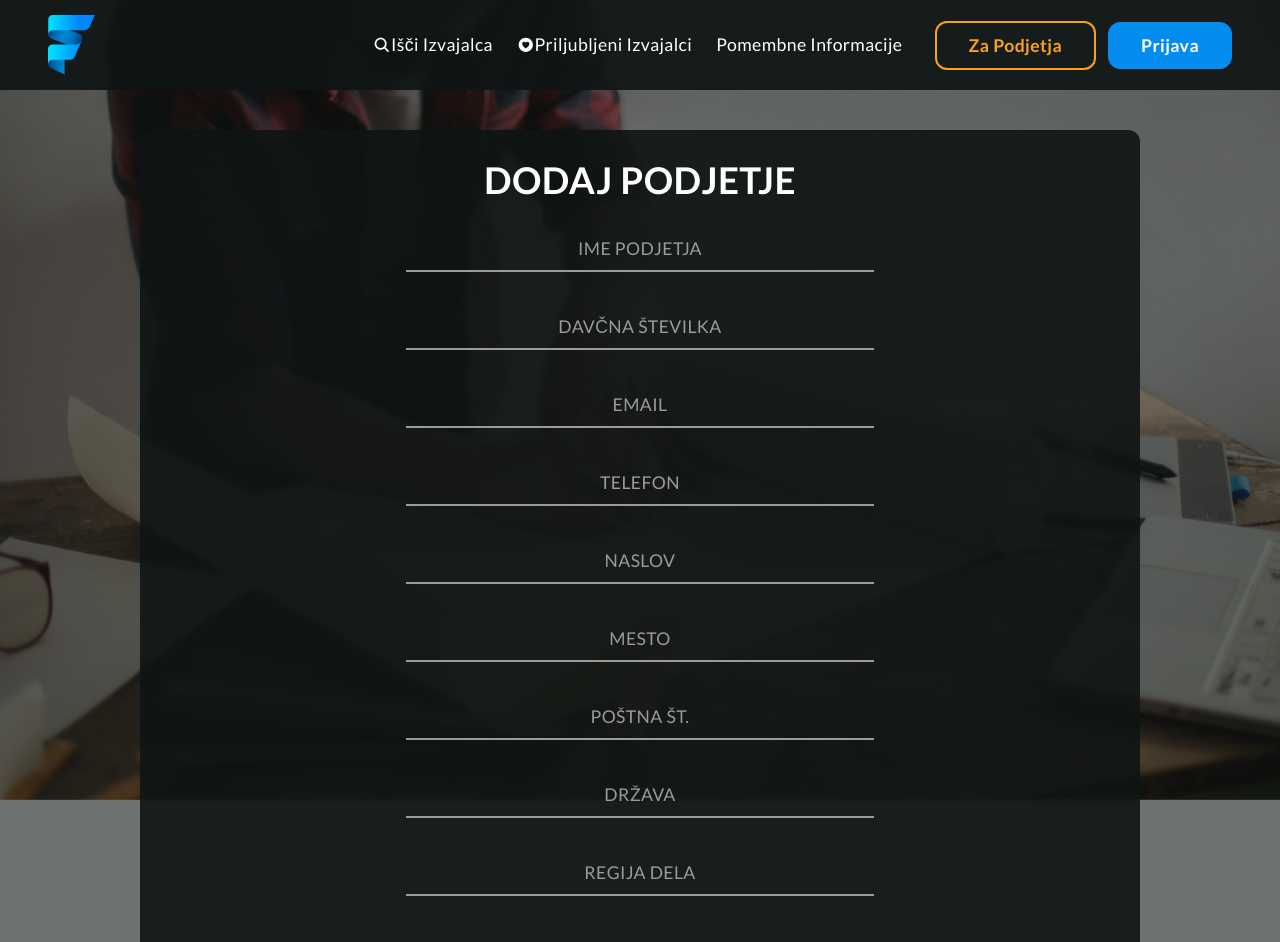
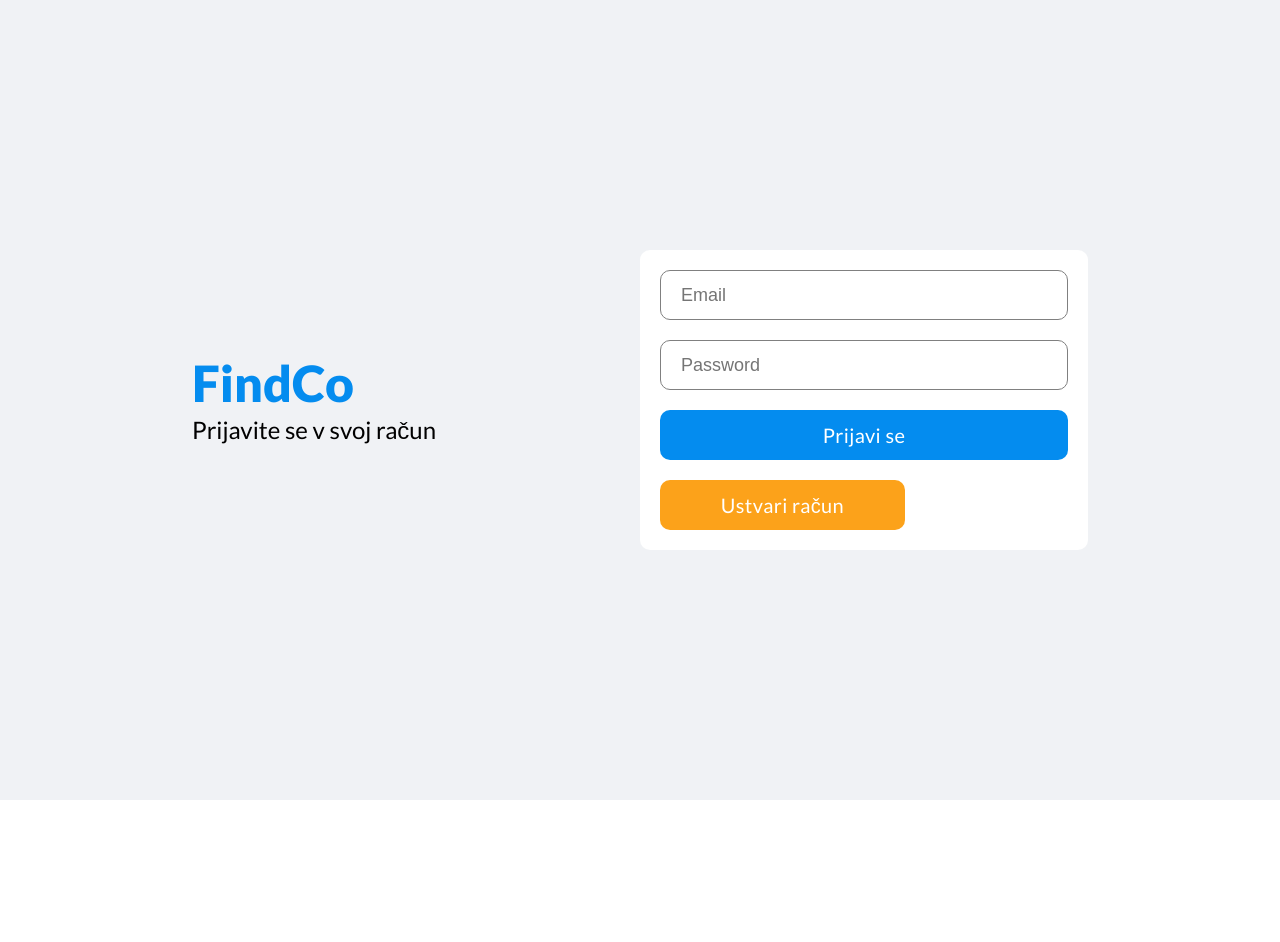
Before and after one commit to MiTi-prog/FindCo, a React (Create React App) app in the folder front/findco-front/: page /vnos-podjetja in a window 1280 px wide. Shown: the top 942 px of the page. After the commit the page ends 800 px from the top, so only its background shows below. Built offline with nearby package versions, Linux system fonts and the light colour scheme.

Commit message:
Basic app working

```diff
--- a/front/findco-front/src/App.js
+++ b/front/findco-front/src/App.js
@@ -43,9 +43,6 @@ function App() {
                     <FavPodjetja />
                 </Route>
                 <Route path="/isci-podjetja">
-                    <Companies />
-                </Route>
-                <Route path="/isci-podjetja">
                     <SearchPodjetja />
                 </Route>
                 <Route path="/learn-more">
@@ -82,7 +79,7 @@ function App() {
                     <Vprasanja />
                 </Route>
                 <Route exact path="/vnos-podjetja">
-                    <PodjetjeVnos />
+                { user ? <PodjetjeVnos /> : <Login /> }
                 </Route>
 
             </Switch>
--- a/front/findco-front/src/components/Companies/Contractor-block.jsx
+++ b/front/findco-front/src/components/Companies/Contractor-block.jsx
@@ -9,9 +9,8 @@ function ContractorBlock({ contractor }) {
             <div className="row">
                 <div className="contractor-block">
                     <div className="contractor-info">
-                        <h4>{contractor.company_name}</h4>
-                        <p>{contractor.first_name}</p>
-                        <p>{contractor.last_name}</p>
+                        <h4>Ime podjetja: {contractor.company_name}</h4>
+                        <p>Ime in priimek latnika: {contractor.first_name} {contractor.last_name}</p>
                     </div>
                     <div className="read-more">
                         <button className=''>
--- a/front/findco-front/src/components/Header/Nav/Nav.jsx
+++ b/front/findco-front/src/components/Header/Nav/Nav.jsx
@@ -4,11 +4,15 @@ import Button from "../../../UI/Button/Button";
 import { IoSearch,IoHeartCircle,IoPerson } from "react-icons/io5";
 import { useContext } from "react";
 import { AuthContext } from "./../../../context/AuthContext";
+import { useHistory } from "react-router";
+import { withRouter } from "react-router";
 
 import classes from "./Nav.module.scss";
 
 const Nav = ({ isMenu, menuToggle }) => {
-    const { user } = useContext(AuthContext);
+    const { user, logoutHandler } = useContext(AuthContext);
+    const history = useHistory();
+
 
     return (
         <nav className={isMenu ? classes.menu__nav : classes.nav}>
@@ -32,16 +36,26 @@ const Nav = ({ isMenu, menuToggle }) => {
                                 <Button to="/moj-racun"  className={classes.booknow} onClick={menuToggle}>
                                     <IoPerson/> Moj račun
                                 </Button>
+                                <button className='oranzna'  onClick={() => {
+                                    logoutHandler();
+                                    console.log('clicked');
+                                    history.push('/');
+                                    history.go(0);
+                                }}
+                                >
+                                    Odjava
+                                </button>
                             </>
                     :   <>
-                        <Button to="/"  className={classes.booknow} onClick={menuToggle}>
+                            <Button to="/prijava"  className={classes.booknow} onClick={menuToggle}>
                                 Prijava
                             </Button>
                         </>
                 }
+
             </div>
         </nav>
     );
 };
 
-export default Nav;
+export default withRouter(Nav);
--- a/front/findco-front/src/components/Podjetja/PodjetjeVnos.jsx
+++ b/front/findco-front/src/components/Podjetja/PodjetjeVnos.jsx
@@ -4,21 +4,66 @@ import Footer from "../../components/Footer/Footer";
 import "./PodjetjeVnos.scss";
 import Button from "../../UI/Button/Button";
 import Hisa1 from "./../../assets/piseMajster.jpg";
+import axios from "axios";
+import { useHistory } from "react-router";
+import { useContext } from "react";
+import { AuthContext } from "./../../context/AuthContext";
 
 function PodjetjaVnos() {
     // textInput must be declared here so the ref can refer to it
-    const companyName = useRef(null);
-    const taxNumber = useRef(null);
-    const email = useRef(null);
-    const region = useRef(null);
-    const lineOfWork = useRef(null);
-    const phone = useRef(null);
-    const address = useRef(null);
-    const city = useRef(null);
-    const postalCode = useRef(null);
-    const country = useRef(null);
-    const logoPic = useRef(null);
+    const companyName = useRef();
+    const taxNumber = useRef();
+    const email = useRef();
+    const region = useRef();
+    const lineOfWork = useRef();
+    const phone = useRef();
+    const address = useRef();
+    const city = useRef();
+    const postalCode = useRef();
+    const country = useRef();
+    const logoPic = useRef();
+    const history = useHistory();
 
+    const { user } = useContext(AuthContext);
+    const handleClick = async (e) => {
+
+        const options = {
+          headers: {
+            'Content-Type' : 'application/json',
+            'Authorization' : 'jwt ' + user.token
+          }
+        };
+
+        const company = {
+          company_name: companyName.current.value,
+          tax_number: taxNumber.current.value,
+          email: email.current.value,
+          line_of_work: lineOfWork.current.value,
+          phone: phone.current.value,
+          street_address: address.current.value,
+          city: city.current.value,
+          postal_code: postalCode.current.value,
+          country: country.current.value,
+          logo_image: logoPic.current.value
+        }
+
+        e.preventDefault();
+
+        try {
+            await axios.post('https://cors-anywhere.herokuapp.com/http://find-co.herokuapp.com/api/v1/company/add', options, company) //,options
+            .then((response) => {
+                console.log('Response API: ', response);
+                alert('Podjetje je bilo uspešno dodano');
+            }, (error) => {
+                alert('Podjetje ni bilo dodano. Poskusite ponovno, ali kontaktirajte ravijalce.');
+                console.log(error);
+            })
+
+            history.push("/");
+        } catch (err) {
+            console.log(err);
+        }
+      };
 
     return (
         <>
@@ -33,78 +78,74 @@ function PodjetjaVnos() {
                     <div className="hero__content">
                         <h1 className="hero__content__title">Dodaj Podjetje</h1>
 
-                          <form>
+                            <form onSubmit={handleClick}>
 
                                 <div class="form__group field">
                                         <input type="input" class="form__field" placeholder="Ime Podjetja" name="imePodjetja" id='imePodjetja'  ref={companyName} required />
-                                    <label for="imePodjetja" class="form__label">Ime Podjetja</label>
+                                        <label class="form__label">Ime Podjetja</label>
                                 </div> <br />
 
                                 <div class="form__group field">
                                         <input type="input" class="form__field" placeholder="Davcna Stevilka" name="taxNumb" id='taxNumb' ref={taxNumber} required />
-                                    <label for="taxNumb" class="form__label">Davčna Številka</label>
+                                        <label class="form__label">Davčna Številka</label>
                                 </div> <br />
 
                                 <div class="form__group field">
                                         <input type="input" class="form__field" placeholder="Email" name="email" id='email' ref={email} required />
-                                    <label for="email" class="form__label">Email</label>
+                                        <label class="form__label">Email</label>
                                 </div> <br />
 
                                 <div class="form__group field">
                                         <input type="input" class="form__field" placeholder="Telefon" name="telefon" id='telefon' ref={phone} required />
-                                    <label for="telefon" class="form__label">Telefon</label>
+                                        <label class="form__label">Telefon</label>
                                 </div> <br />
-
 
                                 <div class="form__group field">
                                         <input type="input" class="form__field" placeholder="Naslov" name="naslov" id='naslov' ref={address} required />
-                                    <label for="naslov" class="form__label">Naslov</label>
+                                        <label class="form__label">Naslov</label>
                                 </div> <br />
 
                                 <div class="form__group field">
                                         <input type="input" class="form__field" placeholder="Mesto" name="mesto" id='mesto' ref={city} required />
-                                    <label for="mesto" class="form__label">Mesto</label>
+                                        <label class="form__label">Mesto</label>
                                 </div> <br />
 
 
                                 <div class="form__group field">
                                         <input type="input" class="form__field" placeholder="Poštna št." name="posta" id='posta'  ref={postalCode} required />
-                                    <label for="posta" class="form__label">Poštna št.</label>
+                                        <label class="form__label">Poštna št.</label>
                                 </div> <br />
 
                                 <div class="form__group field">
                                         <input type="input" class="form__field" placeholder="Država" name="drzava" id='drzava' ref={country} required />
-                                    <label for="posta" class="form__label">Država</label>
+                                        <label class="form__label">Država</label>
                                 </div> <br />
 
                                 <div class="form__group field">
                                         <input type="input" class="form__field" placeholder="Regija" name="regia" id='regia' ref={region} required />
-                                    <label for="regia" class="form__label">Regija dela</label>
+                                        <label class="form__label">Regija dela</label>
                                 </div> <br />
 
                                 <div class="form__group field">
                                         <input type="input" class="form__field" placeholder="Vrsta Dela" name="vrstaDela" id='vrstaDela' ref={lineOfWork} required />
-                                    <label for="vrstaDela" class="form__label">Vrsta Dela ki ga upravljate</label>
+                                        <label class="form__label">Vrsta Dela ki ga upravljate</label>
                                 </div> <br />
 
 
 
                                 <br /><br /> <br />
-
-                         </form>
-
                                 <div className="hero__content__cta">
-                            <Button to="/">Shrani Vnos</Button>
+                                    <button type="submit">Dodaj Podjetje</button>
                                     <Button to="/learn-more" outline>
                                         Prekliči
                                     </Button>
                                 </div>
+                            </form>
+
+
                 </div>
             </div>
         </div>
-
-
-
         <Footer />
 
         </>
--- a/front/findco-front/src/components/Profile/Profile.jsx
+++ b/front/findco-front/src/components/Profile/Profile.jsx
@@ -4,20 +4,70 @@ import Footer from "../../components/Footer/Footer";
 import "./Profile.scss";
 import Button from "../../UI/Button/Button";
 import Hisa1 from "./../../assets/piseMajster.jpg";
+import { useContext } from "react";
+import { AuthContext } from "./../../context/AuthContext";
+import axios from "axios";
+import { useHistory } from "react-router";
 
-function Profile() {
+export default function Profile() {
     // textInput must be declared here so the ref can refer to it
-    const firstName = useRef(null);
-    const lastName = useRef(null);
-    const email = useRef(null);
-    const password = useRef(null);
-    const passwordAgain = useRef(null);
-    const birthDate = useRef(null);
-    const phone = useRef(null);
-    const address = useRef(null);
-    const city = useRef(null);
-    const postalCode = useRef(null);
-    const country = useRef(null);
+    const firstName = useRef();
+    const lastName = useRef();
+    const email = useRef();
+    const password = useRef();
+    const passwordAgain = useRef();
+    const birthDate = useRef();
+    const phone = useRef();
+    const address = useRef();
+    const city = useRef();
+    const postalCode = useRef();
+    const country = useRef();
+    const history = useHistory();
+
+    const { user } = useContext(AuthContext);
+    const handleClick = async (e) => {
+
+        const options = {
+          headers: {
+            'Content-Type' : 'application/json',
+            'Authorization' : 'jwt ' + user.token
+          }
+        };
+
+        const edit = {
+          'firstName': firstName.current.value,
+          'lastName': lastName.current.value,
+          'email': email.current.value,
+          'password': password.current.value,
+          'date_birth': birthDate.current.value,
+          'phone': phone.current.value,
+          'street_address': address.current.value,
+          'city': city.current.value,
+          'postal_code': postalCode.current.value,
+          'country': country.current.value,
+        }
+
+        e.preventDefault();
+        if (passwordAgain.current.value !== password.current.value) {
+            passwordAgain.current.setCustomValidity("Gesli se ne ujemata!");
+        }
+        else {
+            try {
+                await axios.post('https://cors-anywhere.herokuapp.com/http://find-co.herokuapp.com/api/v1/user/edit', options, edit) //,options
+                .then((response) => {
+                    console.log('Response API: ', response);
+                    alert('Podatki so bili posodobljeni');
+                }, (error) => {
+                    alert('Prosimo, poskusite ponovno.');
+                    console.log('Api Error: ', error);
+                })
+
+                history.push("/");
+            } catch (err) {
+                console.log(err);
+            }
+        }
+      };
 
     return (
         <>
@@ -32,10 +82,10 @@ function Profile() {
                     <div className="hero__content">
                         <h1 className="hero__content__title">Uredi Profil</h1>
 
-                          <form>
+                          <form onSubmit={handleClick}>
 
                             <div class="form__group field">
-                                    <input type="input" class="form__field" placeholder="Ime" name="ime" id='ime'  ref={firstName} required />
+                                    <input type="input" class="form__field" placeholder="Ime" name="ime" id='ime' ref={firstName} required />
                                     <label for="ime" class="form__label">Ime</label>
                             </div> <br />
 
@@ -92,14 +142,15 @@ function Profile() {
                                     <label for="posta" class="form__label">Država</label>
                             </div> <br /> <br /><br /> <br />
 
-                         </form>
 
-                         <div className="hero__content__cta">
-                            <Button to="/">Potrdi</Button>
-                            <Button to="/learn-more" outline>
-                                Prekliči
-                            </Button>
-                         </div>
+
+                            <div className="hero__content__cta">
+                                <button type="submit">Potrdi</button>
+                                <Button to="/learn-more" outline>
+                                    Prekliči
+                                </Button>
+                            </div>
+                        </form>
                 </div>
             </div>
         </div>
@@ -111,5 +162,3 @@ function Profile() {
         </>
     )
 }
-
-export default Profile
```
Also changed, not shown: front/findco-front/src/components/Companies/Companies.jsx (+18 -3 lines), front/findco-front/src/context/AuthContext.js (+9 -0 lines), front/findco-front/src/pages/Register/Register.jsx (line endings or trailing spaces). Lines whose indentation alone changed are shown as unchanged.
